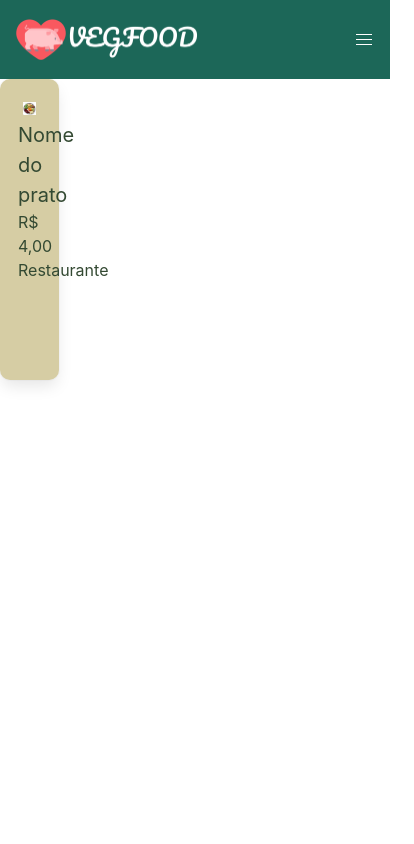
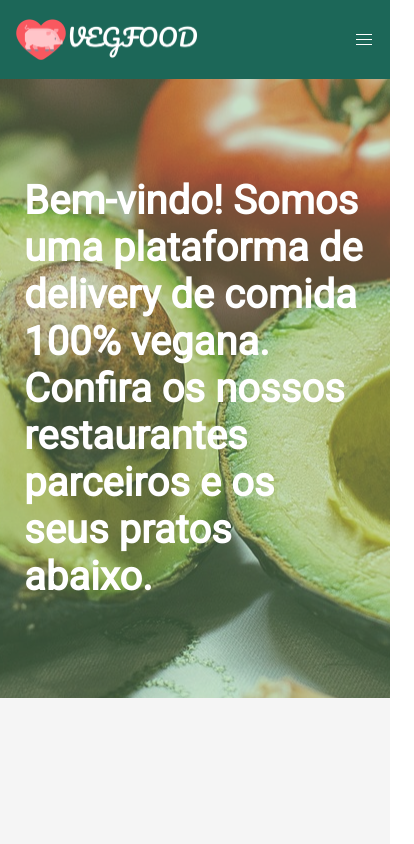
Before and after one commit to Tyago-Teoi/React-Vegfood, a React (Create React App) app: page / in a window 390 px wide. Shown: the top 844 px of the page, 414 px wide, since content can reach past the window. Built offline with nearby package versions, Linux system fonts and the light colour scheme.

Commit message:
Added responsive welcome section

```diff
--- a/src/index.css
+++ b/src/index.css
@@ -1,13 +1,14 @@
+@import url("https://fonts.googleapis.com/css2?family=Roboto&display=swap");
+
 body {
+  background-color: #f5f5f5;
   margin: 0;
-  font-family: -apple-system, BlinkMacSystemFont, 'Segoe UI', 'Roboto', 'Oxygen',
-    'Ubuntu', 'Cantarell', 'Fira Sans', 'Droid Sans', 'Helvetica Neue',
-    sans-serif;
+  font-family: "Roboto", sans-serif;
   -webkit-font-smoothing: antialiased;
   -moz-osx-font-smoothing: grayscale;
 }
 
 code {
-  font-family: source-code-pro, Menlo, Monaco, Consolas, 'Courier New',
+  font-family: source-code-pro, Menlo, Monaco, Consolas, "Courier New",
     monospace;
 }
--- a/src/index.js
+++ b/src/index.js
@@ -1,15 +1,13 @@
-import React from 'react';
-import ReactDOM from 'react-dom/client';
-import './index.css';
-import reportWebVitals from './reportWebVitals';
-import NavBar from "./components/NavBar/NavBar";
-import Card from './components/Card/Card';
+import React from "react";
+import ReactDOM from "react-dom/client";
+import "./index.css";
+import reportWebVitals from "./reportWebVitals";
+import Home from "./pages/Home/Home";
 
-const root = ReactDOM.createRoot(document.getElementById('root'));
+const root = ReactDOM.createRoot(document.getElementById("root"));
 root.render(
   <React.StrictMode>
-    <NavBar></NavBar>
-    <Card></Card>
+    <Home></Home>
   </React.StrictMode>
 );
 
--- /dev/null
+++ b/src/pages/Home/Home.css
@@ -0,0 +1,18 @@
+#welcome {
+  font-style: normal;
+  font-weight: 800;
+  font-size: 40px;
+  line-height: 47px;
+  color: #ffffff;
+  background-image: url("veggies.jpg");
+  box-shadow: inset 0 0 0 2000px #7fb77e6d;
+  background-repeat: no-repeat;
+  background-attachment: fixed;
+  background-position: center;
+}
+
+#message {
+  margin-top: 50px;
+  margin-bottom: 50px;
+  max-width: 750px;
+}
--- /dev/null
+++ b/src/pages/Home/Home.js
@@ -0,0 +1,26 @@
+import React from "react";
+import NavBar from "../../components/NavBar/NavBar";
+import Card from "../../components/Card/Card";
+import Footer from "../../components/Footer/Footer";
+import "./Home.css";
+
+function ComponentName() {
+  return (
+    <>
+      <NavBar></NavBar>
+      <section id="welcome" className="section">
+        <p id="message">
+          Bem-vindo! Somos uma plataforma de delivery de comida 100% vegana.
+          Confira os nossos restaurantes parceiros e os seus pratos abaixo.
+        </p>
+      </section>
+      <section id="popular-restaurants" className="section"></section>
+      <section id="popular-dishes" className="section"></section>
+      <section id="ingredients" className="section"></section>
+      <Card></Card>
+      <Footer></Footer>
+    </>
+  );
+}
+
+export default ComponentName;
```
Also changed, not shown: src/pages/Home/veggies.jpg (added).
